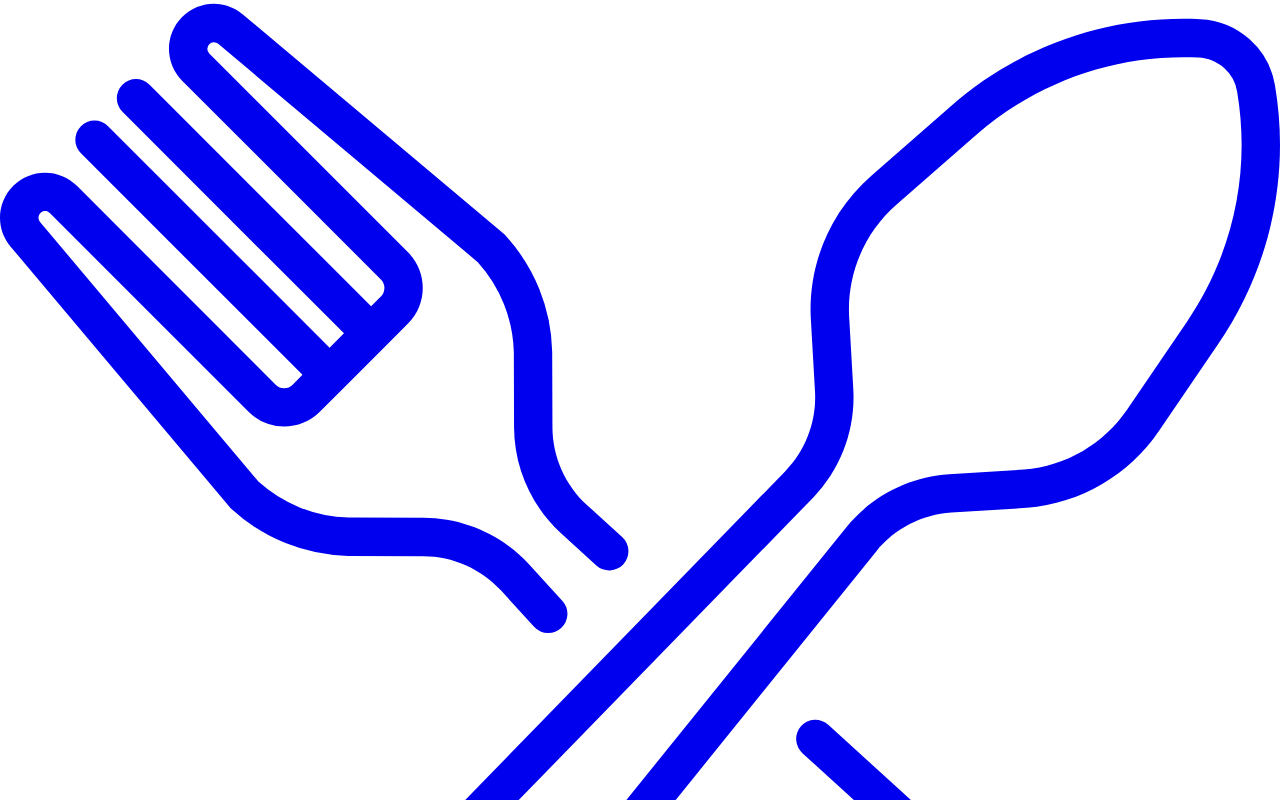
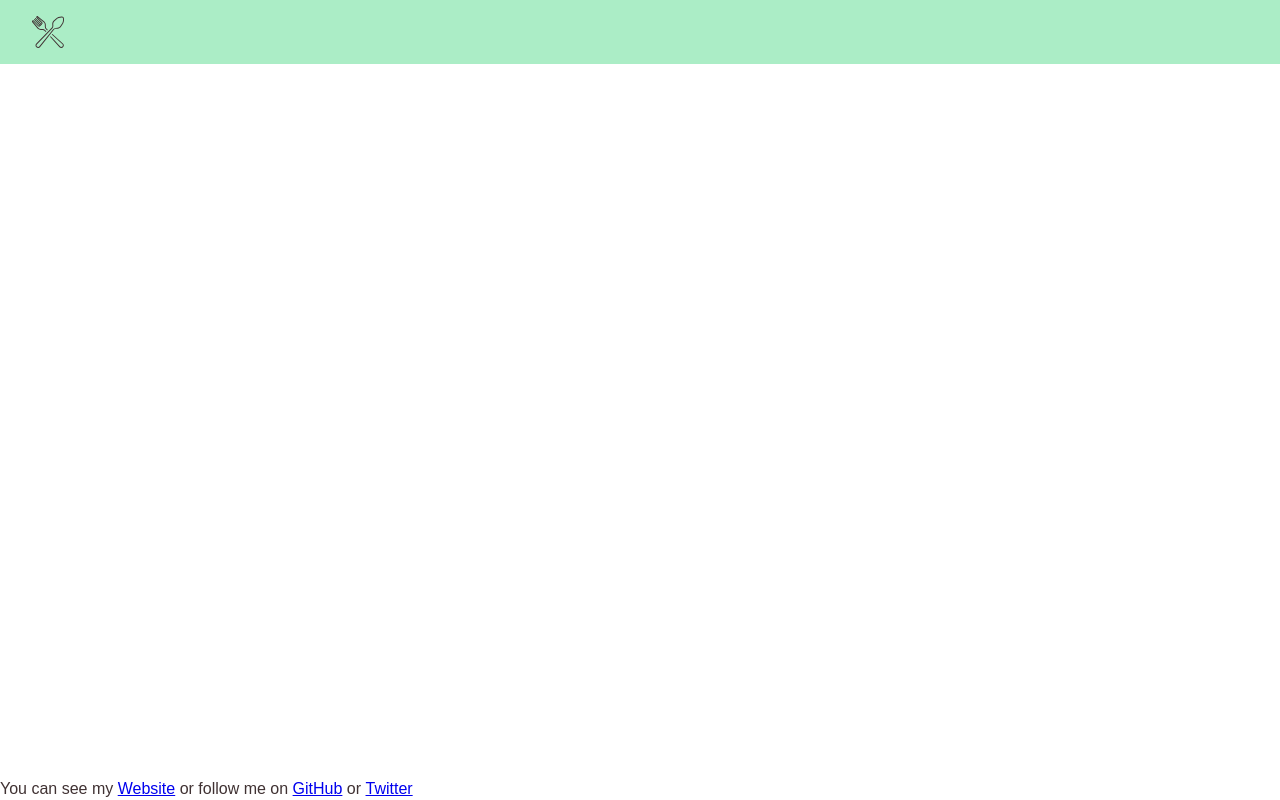
Before and after one commit to IgnaciodeNuevo/cooking, a React (Create React App) app: page / in a window 1280 px wide. Shown: the top 800 px of the page. Built offline with nearby package versions, Linux system fonts and the light colour scheme; no server answers.

Commit message:
Added Header styles

```diff
--- /dev/null
+++ b/src/assets/styles/components/_header.scss
@@ -0,0 +1,20 @@
+.header {
+    background-color: $background-light;
+    color: $foreground-darkest;
+    padding-bottom: $space-m;
+    padding-left: $space-l;
+    padding-right: $space-l;
+    padding-top: $space-m;
+
+    &__link {
+        color: inherit;
+        display: block;
+        height: $icon-l;
+        width: $icon-l;
+    }
+
+    &__img {
+        height: inherit;
+        width: inherit;
+    }
+}
--- a/src/index.scss
+++ b/src/index.scss
@@ -18,3 +18,5 @@
 // 4. Layout-related sections
 
 // 5. Components
+@import
+  'src/assets/styles/components/header';
```
